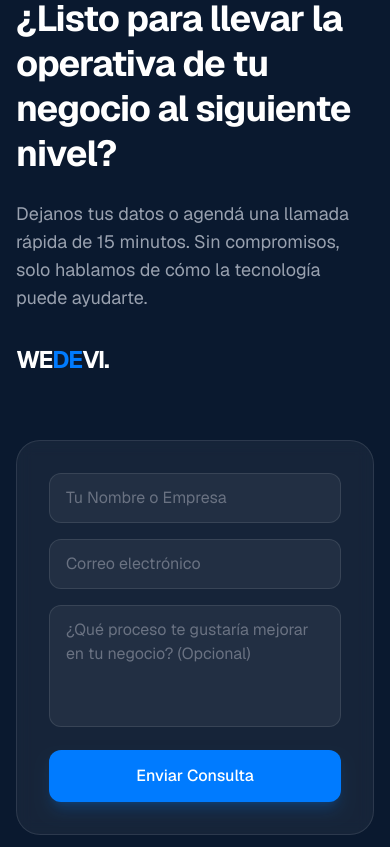
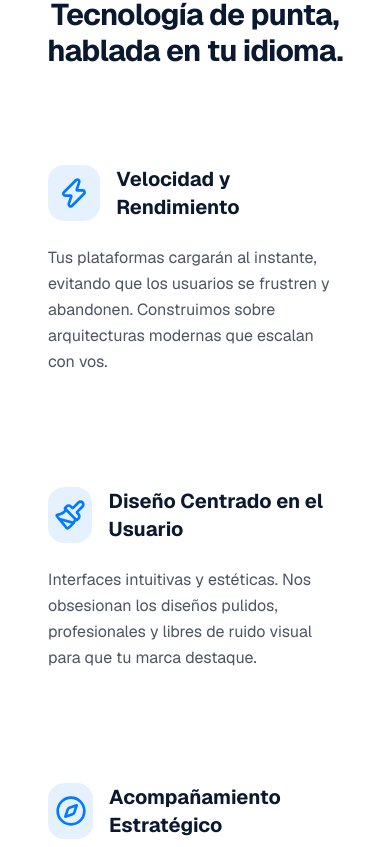
Before and after one commit to tomireyes28/wedevi, a Next.js app: page / in a window 390 px wide. Shown: the part 7697-8544 px from the top of the page. Built offline with nearby package versions, Linux system fonts and the light colour scheme.

Commit message:
feat: finalize animated features section and high-contrast glassmorphism footer

```diff
--- a/src/app/page.tsx
+++ b/src/app/page.tsx
@@ -5,6 +5,7 @@
 import Process from "@/components/sections/Process";
 import Cases from "@/components/sections/Cases";
 import Footer from "@/components/layout/Footer";
+import Features from "@/components/sections/Features";
 
 export default function Home() {
   return (
@@ -15,6 +16,7 @@
       <Services />
       <Process />
       <Cases />
+      <Features />
       <Footer />
     </main>
   );
--- a/src/components/layout/Footer.tsx
+++ b/src/components/layout/Footer.tsx
@@ -1,71 +1,101 @@
+"use client";
+
+import { motion } from 'framer-motion';
+
 export default function Footer() {
   return (
-    <footer id="contacto" className="bg-brand-navy pt-24 pb-12 text-white">
-      <div className="max-w-7xl mx-auto px-4 sm:px-6 lg:px-8">
-        <div className="grid lg:grid-cols-2 gap-16 items-center mb-16">
+    <footer id="contacto" className="bg-brand-navy pt-24 pb-12 text-white relative overflow-hidden">
+
+      {/* Efectos de luz traseros (Glows abstractos) */}
+      <div className="absolute top-0 right-0 w-[600px] h-[600px] bg-brand-blue/10 rounded-full blur-[100px] -translate-y-1/2 translate-x-1/3 pointer-events-none"></div>
+      <div className="absolute bottom-0 left-0 w-[400px] h-[400px] bg-brand-blue/10 rounded-full blur-[100px] translate-y-1/2 -translate-x-1/3 pointer-events-none"></div>
+
+      <div className="max-w-7xl mx-auto px-4 sm:px-6 lg:px-8 relative z-10">
+        <div className="grid lg:grid-cols-2 gap-16 items-center mb-24">
 
           {/* Mensaje Final */}
-          <div>
-            <h2 className="text-4xl lg:text-5xl font-bold mb-6 tracking-tight leading-tight">
+          <motion.div
+            initial={{ opacity: 0, x: -30 }}
+            whileInView={{ opacity: 1, x: 0 }}
+            viewport={{ once: true }}
+            transition={{ duration: 0.7 }}
+          >
+            <h2 className="text-4xl lg:text-5xl font-bold mb-6 tracking-tight leading-[1.2] text-white">
               ¿Listo para llevar la operativa de tu negocio al siguiente nivel?
             </h2>
-            <p className="text-gray-400 text-lg mb-8 max-w-md">
-              Dejanos tus datos o agendá una llamada rápida de 15 minutos. Sin compromisos, solo hablamos de cómo la tecnología puede ayudarte.
+            <p className="text-gray-400 text-lg mb-10 max-w-md">
+              Dejanos tus datos o agendá una llamada rápida de 15 minutos. Sin compromisos, solo hablamos de cómo la tecnología puede resolver tus cuellos de botella.
             </p>
-            <div className="text-2xl font-bold tracking-tighter">
+            <div className="text-3xl font-bold tracking-tighter">
               WE<span className="text-brand-blue">DE</span>VI.
             </div>
-          </div>
+          </motion.div>
 
-          {/* Formulario (Preparado para Formspree o similar) */}
-          <div className="bg-white/5 p-8 rounded-3xl border border-white/10 backdrop-blur-sm">
-            <form action="ACA_IRA_TU_LINK_DE_FORMSPREE" method="POST" className="space-y-4">
+          {/* Formulario Estático */}
+          <motion.div
+            initial={{ opacity: 0, y: 30 }}
+            whileInView={{ opacity: 1, y: 0 }}
+            viewport={{ once: true }}
+            transition={{ duration: 0.7, delay: 0.2 }}
+            className="bg-white/5 p-8 sm:p-10 rounded-[2rem] border border-white/10 backdrop-blur-xl shadow-2xl relative overflow-hidden"
+          >
+            <div className="absolute top-0 left-0 w-full h-1 bg-gradient-to-r from-transparent via-brand-blue to-transparent opacity-50"></div>
+
+            {/* Recordatorio: Reemplazar el action por el link de Formspree cuando exportemos a Hostinger */}
+            <form action="ACA_IRA_TU_LINK_DE_FORMSPREE" method="POST" className="space-y-5">
               <div>
-                <label htmlFor="name" className="sr-only">Nombre</label>
+                <label htmlFor="name" className="text-sm font-medium text-gray-300 ml-1 mb-1 block">Tu Nombre o Empresa</label>
                 <input
                   type="text"
                   id="name"
                   name="name"
                   required
-                  placeholder="Tu Nombre o Empresa"
-                  className="w-full bg-white/5 border border-white/10 rounded-xl px-4 py-3 text-white placeholder:text-gray-500 focus:outline-none focus:ring-2 focus:ring-brand-blue transition-all"
+                  placeholder="Ej: Clínica San José"
+                  className="w-full bg-white/5 border border-white/10 rounded-xl px-4 py-3.5 text-white placeholder:text-gray-600 focus:outline-none focus:ring-2 focus:ring-brand-blue focus:bg-white/10 transition-all"
                 />
               </div>
               <div>
-                <label htmlFor="email" className="sr-only">Email</label>
+                <label htmlFor="email" className="text-sm font-medium text-gray-300 ml-1 mb-1 block">Correo Electrónico</label>
                 <input
                   type="email"
                   id="email"
                   name="email"
                   required
-                  placeholder="Correo electrónico"
-                  className="w-full bg-white/5 border border-white/10 rounded-xl px-4 py-3 text-white placeholder:text-gray-500 focus:outline-none focus:ring-2 focus:ring-brand-blue transition-all"
+                  placeholder="hola@empresa.com"
+                  className="w-full bg-white/5 border border-white/10 rounded-xl px-4 py-3.5 text-white placeholder:text-gray-600 focus:outline-none focus:ring-2 focus:ring-brand-blue focus:bg-white/10 transition-all"
                 />
               </div>
               <div>
-                <label htmlFor="message" className="sr-only">Mensaje</label>
+                <label htmlFor="message" className="text-sm font-medium text-gray-300 ml-1 mb-1 block">¿Qué proceso querés mejorar?</label>
                 <textarea
                   id="message"
                   name="message"
                   rows={4}
-                  placeholder="¿Qué proceso te gustaría mejorar en tu negocio? (Opcional)"
-                  className="w-full bg-white/5 border border-white/10 rounded-xl px-4 py-3 text-white placeholder:text-gray-500 focus:outline-none focus:ring-2 focus:ring-brand-blue transition-all resize-none"
+                  placeholder="Contanos un poco sobre tu desafío actual..."
+                  className="w-full bg-white/5 border border-white/10 rounded-xl px-4 py-3.5 text-white placeholder:text-gray-600 focus:outline-none focus:ring-2 focus:ring-brand-blue focus:bg-white/10 transition-all resize-none"
                 ></textarea>
               </div>
               <button
                 type="submit"
-                className="w-full bg-brand-blue hover:bg-blue-600 text-white font-medium py-3.5 rounded-xl transition-colors shadow-lg shadow-brand-blue/20"
+                className="w-full group bg-brand-blue hover:bg-blue-600 text-white font-medium py-4 rounded-xl transition-all shadow-[0_0_20px_rgba(0,123,255,0.3)] hover:shadow-[0_0_30px_rgba(0,123,255,0.5)] mt-2 flex justify-center items-center gap-2"
               >
                 Enviar Consulta
+                <motion.span
+                  className="inline-block"
+                  initial={{ x: 0 }}
+                  whileHover={{ x: 5 }}
+                >
+                  →
+                </motion.span>
               </button>
             </form>
-          </div>
+          </motion.div>
         </div>
 
-        <div className="border-t border-white/10 pt-8 flex flex-col md:flex-row justify-between items-center text-sm text-gray-500">
+        {/* Legal y Copyright */}
+        <div className="border-t border-white/10 pt-8 flex flex-col md:flex-row justify-between items-center text-sm text-gray-500 gap-4">
           <p>© {new Date().getFullYear()} Wedevi Solutions. Todos los derechos reservados.</p>
-          <div className="flex space-x-6 mt-4 md:mt-0">
-            {/* Links legales o redes sociales a futuro */}
+          <div className="flex space-x-6">
             <a href="#" className="hover:text-white transition-colors">Privacidad</a>
             <a href="#" className="hover:text-white transition-colors">Términos</a>
           </div>
--- a/src/components/sections/Features.tsx
+++ b/src/components/sections/Features.tsx
@@ -1,46 +1,66 @@
+"use client";
+
 import { Zap, Paintbrush, Compass } from 'lucide-react';
+import { motion } from 'framer-motion';
+
+const features = [
+  {
+    icon: <Zap className="w-8 h-8" />,
+    title: "Velocidad y Rendimiento",
+    description: "Tus plataformas cargarán al instante, evitando que los usuarios se frustren y abandonen. Construimos sobre arquitecturas modernas que escalan con vos."
+  },
+  {
+    icon: <Paintbrush className="w-8 h-8" />,
+    title: "Diseño Centrado en el Usuario",
+    description: "Interfaces intuitivas y estéticas. Nos obsesionan los diseños pulidos, profesionales y libres de ruido visual para que tu marca destaque."
+  },
+  {
+    icon: <Compass className="w-8 h-8" />,
+    title: "Acompañamiento Estratégico",
+    description: "No solo programamos; entendemos tu modelo de negocio y te sugerimos la mejor ruta para que la herramienta realmente genere retorno de inversión."
+  }
+];
 
 export default function Features() {
   return (
-    <section className="py-24 bg-white border-t border-gray-100">
+    <section className="py-24 bg-white border-t border-gray-100 overflow-hidden">
       <div className="max-w-7xl mx-auto px-4 sm:px-6 lg:px-8">
-        <div className="text-center mb-16">
+
+        <motion.div
+          initial={{ opacity: 0, y: 20 }}
+          whileInView={{ opacity: 1, y: 0 }}
+          viewport={{ once: true }}
+          transition={{ duration: 0.6 }}
+          className="text-center mb-16"
+        >
           <h2 className="text-3xl md:text-4xl font-bold text-brand-navy mb-4 tracking-tight">
             Tecnología de punta, hablada en tu idioma.
           </h2>
+        </motion.div>
+
+        <div className="grid md:grid-cols-3 gap-12">
+          {features.map((feature, index) => (
+            <motion.div
+              key={index}
+              initial={{ opacity: 0, y: 30 }}
+              whileInView={{ opacity: 1, y: 0 }}
+              viewport={{ once: true, margin: "-50px" }}
+              transition={{ delay: index * 0.15, duration: 0.5 }}
+              className="group flex flex-col items-start p-8 rounded-3xl hover:bg-brand-soft transition-colors duration-300"
+            >
+              <div className="flex items-center gap-4 mb-6">
+                <div className="w-14 h-14 rounded-2xl bg-brand-blue/10 text-brand-blue flex items-center justify-center group-hover:bg-brand-blue group-hover:text-white group-hover:-translate-y-1 group-hover:shadow-[0_10px_20px_-10px_rgba(0,123,255,0.6)] transition-all duration-300">
+                  {feature.icon}
+                </div>
+                <h3 className="text-xl font-bold text-brand-navy">{feature.title}</h3>
+              </div>
+              <p className="text-brand-gray leading-relaxed">
+                {feature.description}
+              </p>
+            </motion.div>
+          ))}
         </div>
 
-        <div className="grid md:grid-cols-3 gap-12">
-          <div className="flex flex-col items-start">
-            <div className="flex items-center gap-3 mb-4">
-              <Zap className="text-brand-blue" size={24} />
-              <h3 className="text-xl font-bold text-brand-navy">Velocidad y Rendimiento</h3>
-            </div>
-            <p className="text-brand-gray leading-relaxed">
-              Tus plataformas cargarán al instante, evitando que los usuarios se frustren y abandonen. Construimos sobre arquitecturas modernas que escalan con vos.
-            </p>
-          </div>
-
-          <div className="flex flex-col items-start">
-            <div className="flex items-center gap-3 mb-4">
-              <Paintbrush className="text-brand-blue" size={24} />
-              <h3 className="text-xl font-bold text-brand-navy">Diseño Centrado en el Usuario</h3>
-            </div>
-            <p className="text-brand-gray leading-relaxed">
-              Interfaces intuitivas y estéticas. Nos obsesionan los diseños pulidos, profesionales y libres de ruido visual para que tu marca destaque.
-            </p>
-          </div>
-
-          <div className="flex flex-col items-start">
-            <div className="flex items-center gap-3 mb-4">
-              <Compass className="text-brand-blue" size={24} />
-              <h3 className="text-xl font-bold text-brand-navy">Acompañamiento Estratégico</h3>
-            </div>
-            <p className="text-brand-gray leading-relaxed">
-              No solo programamos; entendemos tu modelo de negocio y te sugerimos la mejor ruta para que la herramienta realmente genere retorno de inversión.
-            </p>
-          </div>
-        </div>
       </div>
     </section>
   );
```
